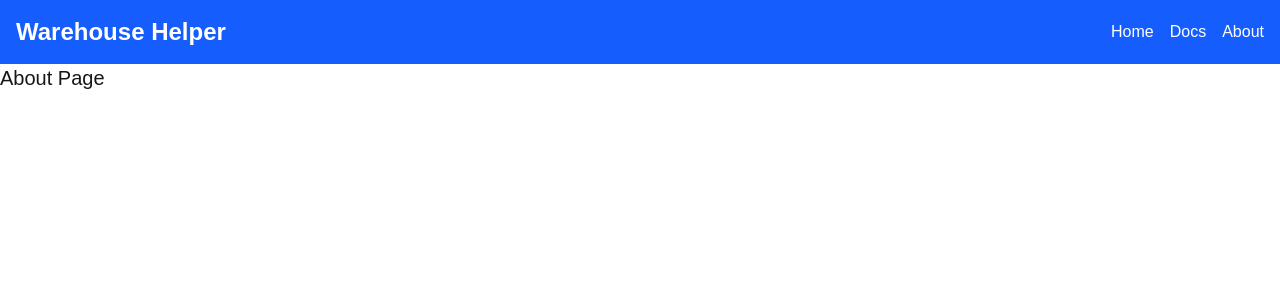
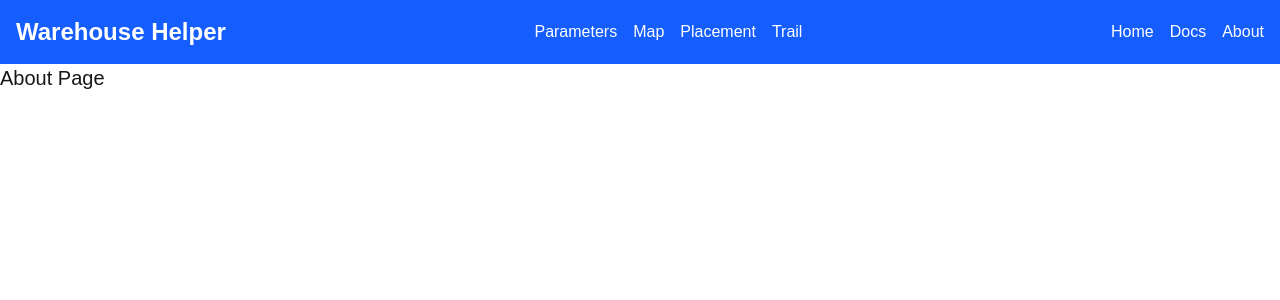
Before and after one commit to mi-qacker/warehouse-helper, a Next.js app: page /about in a window 1280 px wide. Shown: the top 300 px of the page. Built offline with nearby package versions, Linux system fonts and the light colour scheme.

Commit message:
Add new pages in navbar

```diff
--- a/src/app/about/page.tsx
+++ b/src/app/about/page.tsx
@@ -1,4 +1,4 @@
-export default function Page() {
+export default function AboutPage() {
   return (
     <div>
       <h1 className="text-xl">About Page</h1>
--- a/src/ui/Navbar.tsx
+++ b/src/ui/Navbar.tsx
@@ -8,6 +8,13 @@ export function Navbar() {
         <Link className="text-2xl font-bold text-white" href="/">
           Warehouse Helper
         </Link>
+
+        <div className="flex space-x-4">
+          <NavbarLink label="Parameters" href="/parameters" />
+          <NavbarLink label="Map" href="/map" />
+          <NavbarLink label="Placement" href="/placement" />
+          <NavbarLink label="Trail" href="/trail" />
+        </div>
 
         <div className="flex space-x-4">
           <NavbarLink label="Home" href="/" />
```
